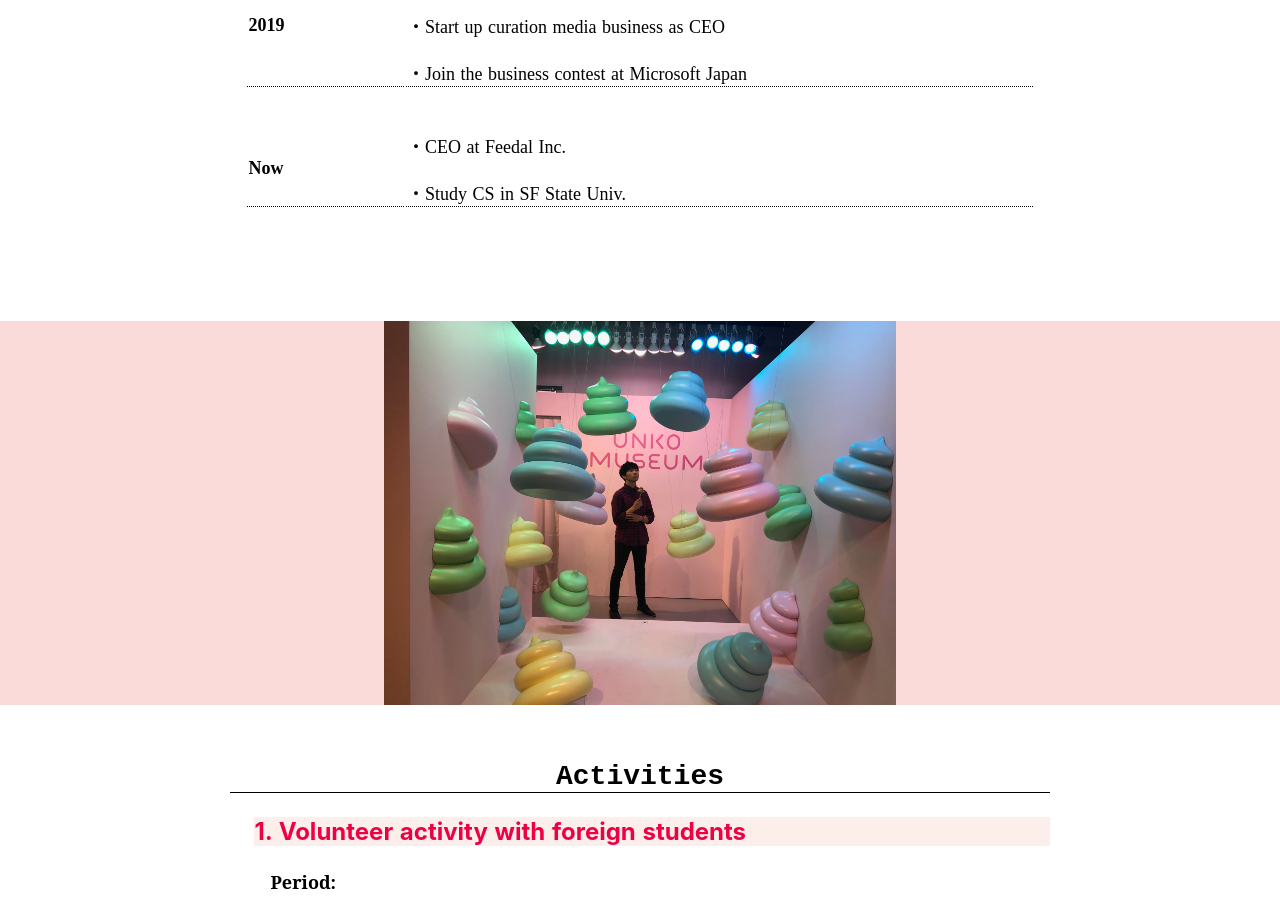
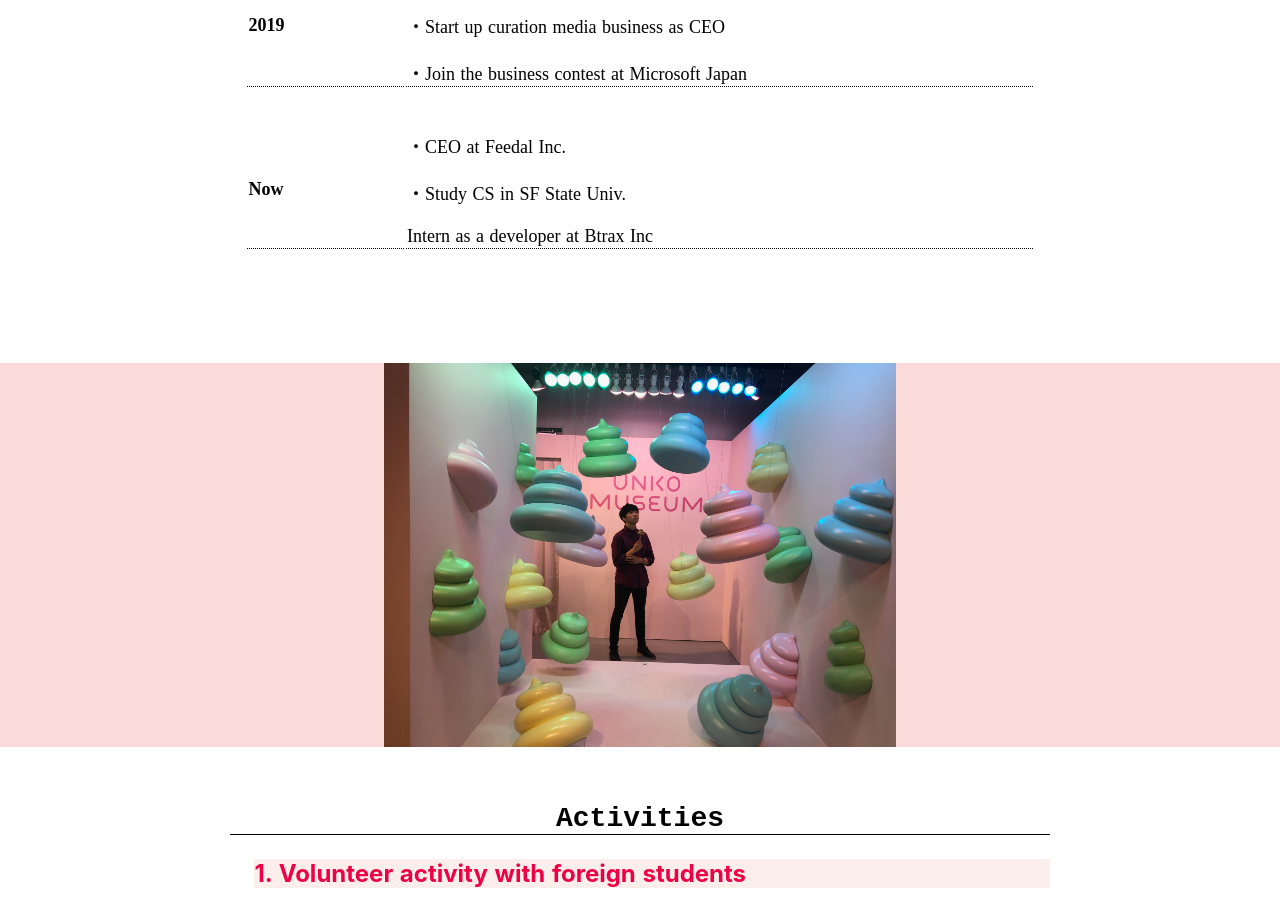
Before and after one commit to wakkihaya/wakki_portfolio, a Nuxt app: page / in a window 1280 px wide. Shown: the part 1400-2315 px from the top of the page. Built offline with nearby package versions, Linux system fonts and the light colour scheme.

Commit message:
add intern

```diff
--- a/pages/index.vue
+++ b/pages/index.vue
@@ -189,7 +189,8 @@ export default {
         {
           year: 'Now',
           event: '・CEO at Feedal Inc.\n\n' +
-            '・Study CS in SF State Univ.'
+            '・Study CS in SF State Univ.\n\n'+
+            'Intern as a developer at Btrax Inc'
         }
       ],
 
```
